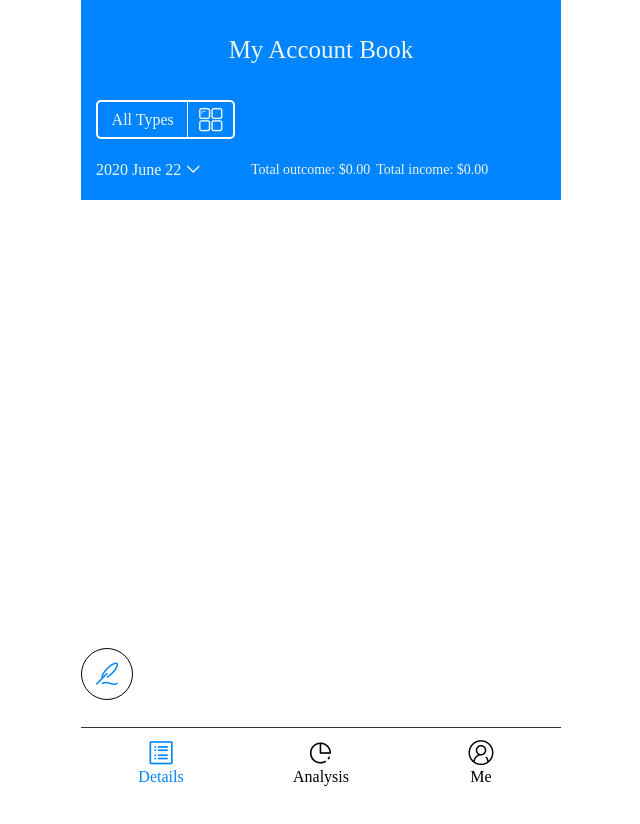
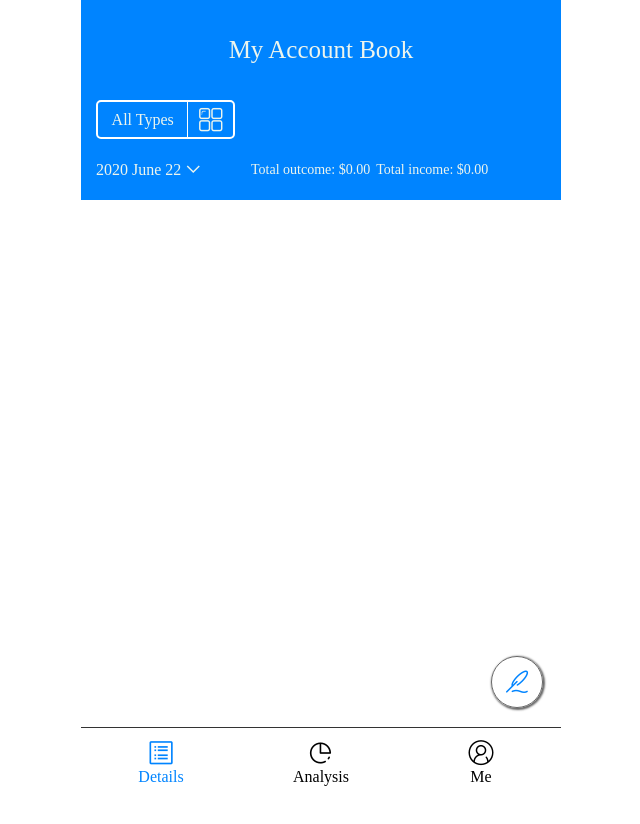
Before and after one commit to aldy97/Account_Book, a React (Create React App) app: page / in a window 1280 px wide. Shown: the top 824 px of the page, without its empty margins (319-959 px from the left). Before the commit the page ends 800 px from the top, so only its background shows below. Built offline with nearby package versions, Linux system fonts and the light colour scheme; what redux-immutable would draw is missing.

Commit message:
working on styling, but z-index isnt working properly

```diff
--- a/src/commons/header/style.js
+++ b/src/commons/header/style.js
@@ -4,6 +4,8 @@ import theme from '../../static/theme/index';
 export const HeaderWrapper = styled.div`
   width: ${theme.$width};
   height: 100px;
+  position: fixed;
+  top: 0;
   background: ${theme.$blue};
   color: rgb(237, 245, 237);
   .title {
--- a/src/pages/home/button/index.js
+++ b/src/pages/home/button/index.js
@@ -6,11 +6,15 @@ function Button() {
   const ButtonWrapper = styled.div`
     width: 50px;
     height: 50px;
-    border: 1px solid black;
+    cursor: pointer;
+    border: 1px solid #666;
+    box-shadow: 1px 1px 2px 1px #666;
     border-radius: 50%;
+    text-align: center;
     position: fixed;
-    bottom: 100px;
-    text-align: center;
+    bottom: 92px;
+    margin-left: 410px;
+    z-index: 10;
     i {
       font-size: 30px;
       line-height: 50px;
--- /dev/null
+++ b/src/pages/home/central/index.js
@@ -0,0 +1,20 @@
+import React from 'react';
+import styled from 'styled-components';
+import theme from '../../../static/theme/index';
+
+function Central() {
+  const CentralWrapper = styled.div`
+    width: ${theme.$width};
+    height: 1000px;
+    overflow: scroll;
+    z-index: 8;
+  `;
+
+  return (
+    <CentralWrapper>
+      <div>Hello World</div>
+    </CentralWrapper>
+  );
+}
+
+export default Central;
--- a/src/pages/home/index.js
+++ b/src/pages/home/index.js
@@ -1,14 +1,18 @@
 import React, { useState } from 'react';
 import StateHeader from './statsheader/index';
 import Type from './type/index';
+import Central from './central/index';
 import Button from './button/index';
 
 function Home() {
+  //是否显示类型栏目
   const [show, setShow] = useState(false);
 
   const showType = (show) => {
     if (show) {
       return <Type handleSetShow={handleSetShow} />;
+    } else {
+      return <Button />;
     }
   };
 
@@ -20,7 +24,7 @@ function Home() {
     <div>
       <StateHeader handleSetShow={handleSetShow} />
       {showType(show)}
-      <Button />
+      <Central />
     </div>
   );
 }
--- a/src/pages/home/statsheader/style.js
+++ b/src/pages/home/statsheader/style.js
@@ -2,7 +2,10 @@ import styled from 'styled-components';
 import theme from '../../../static/theme/index';
 import { HeaderWrapper } from '../../../commons/header/style';
 
-export const Wrapper = styled(HeaderWrapper)``;
+export const Wrapper = styled(HeaderWrapper)`
+  position: fixed;
+  top: 100px;
+`;
 
 export const ButtonWrapper = styled.div`
   width: ${theme.$buttonWidth};
--- a/src/pages/home/type/style.js
+++ b/src/pages/home/type/style.js
@@ -1,8 +1,8 @@
 import styled from 'styled-components';
 import theme from '../../../static/theme/index';
 export const TypeWrapper = styled.div`
-  width: ${theme.$width};
-  position: absolute;
+  width: 478px;
+  position: fixed;
   border-top: 1px solid black;
   border-left: 1px solid black;
   border-right: 1px solid black;
--- a/src/pages/setting/index.js
+++ b/src/pages/setting/index.js
@@ -3,7 +3,7 @@ import { Item } from './style';
 
 function Setting() {
   return (
-    <div>
+    <div style={{ 'margin-top': '100px' }}>
       <Item>
         <i
           className='iconfont'
```
